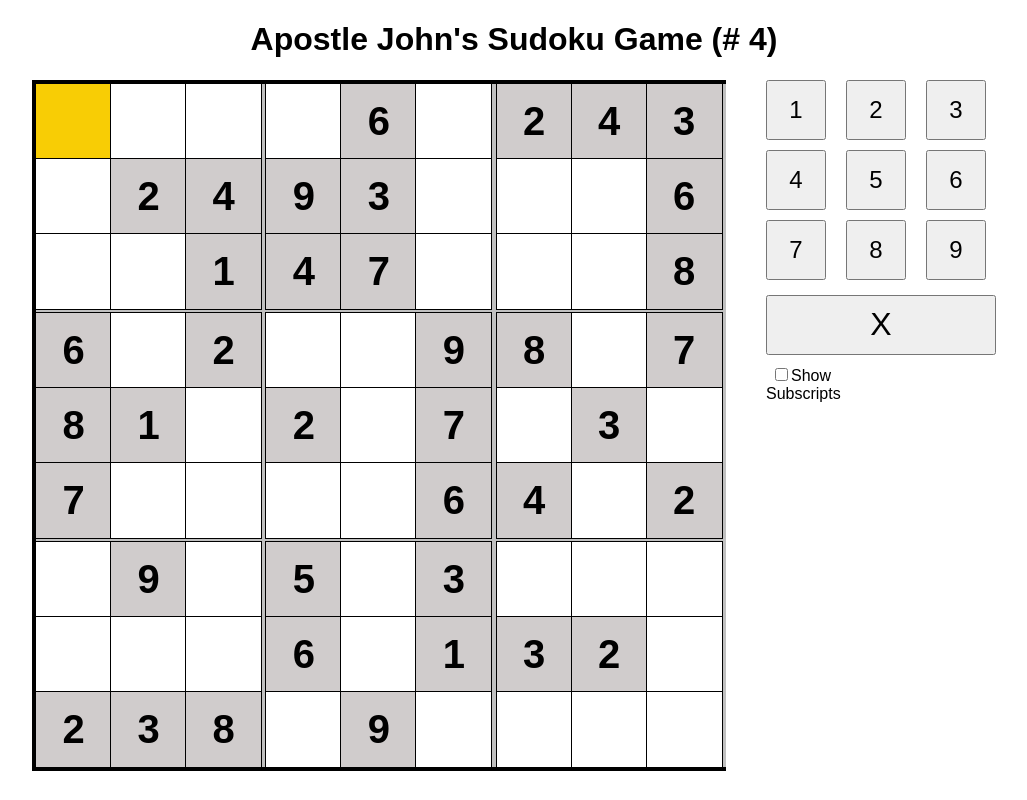
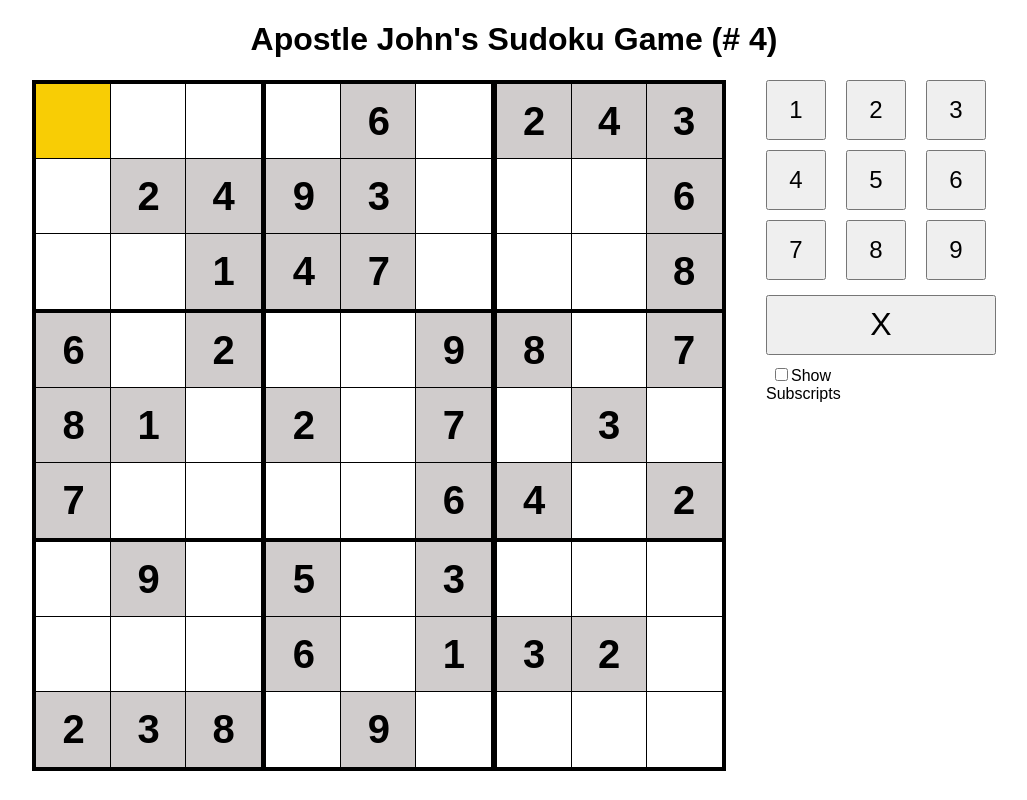
Before and after one commit to mikedorazio/Sudoku, a React (Vite) app: page / in a window 1280 px wide. Shown: the whole page, without its empty margins (126-1153 px from the left). Built offline with nearby package versions, Linux system fonts and the light colour scheme.

Commit message:
Fixed right border bug

```diff
--- a/src/index.css
+++ b/src/index.css
@@ -38,7 +38,6 @@ button {
     border-top: 4px solid black;
     background-color: black;
     overflow: hidden;
-    background-color: #c0c0c0;
 }
 
 div.cell {
```
